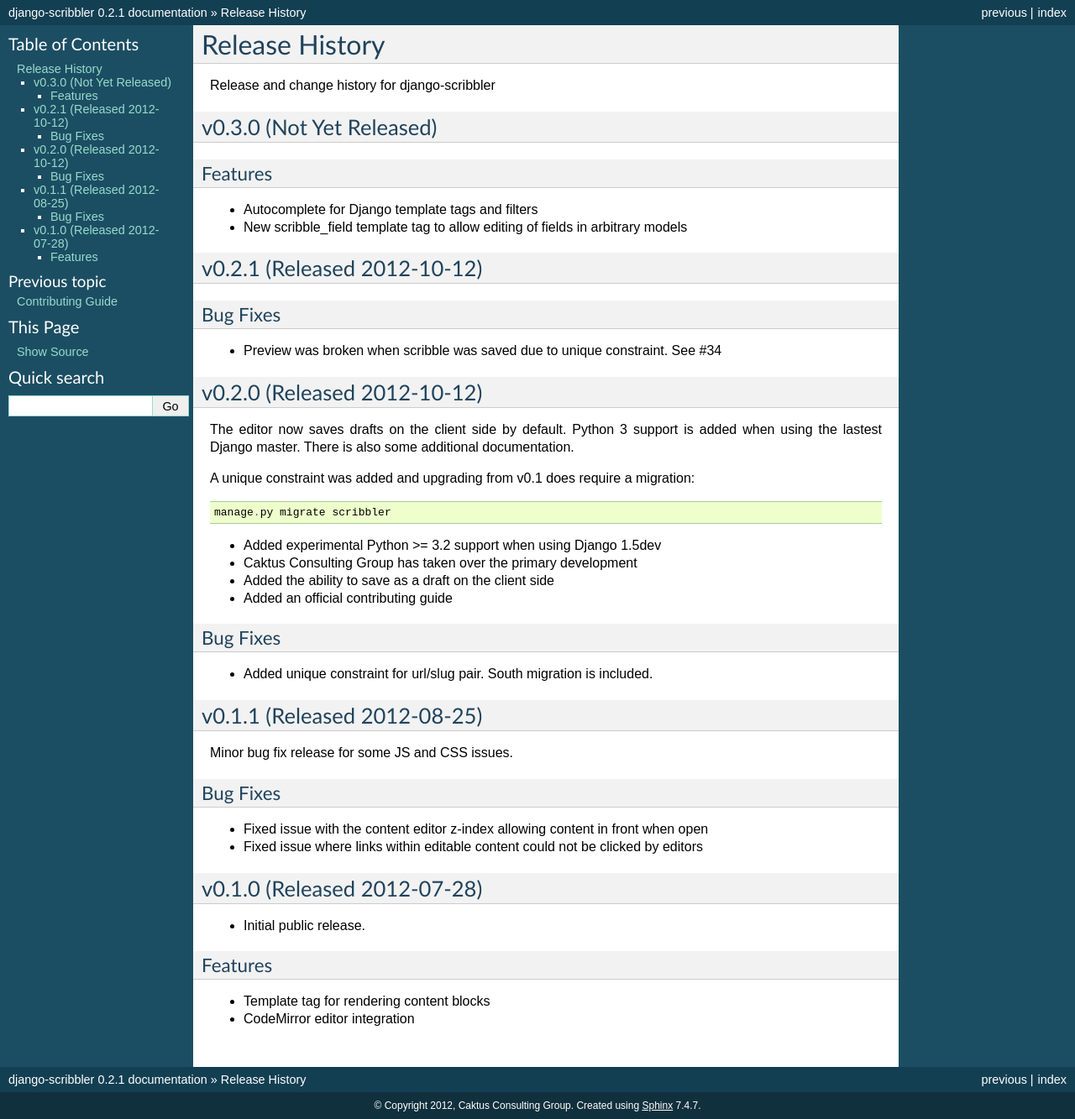
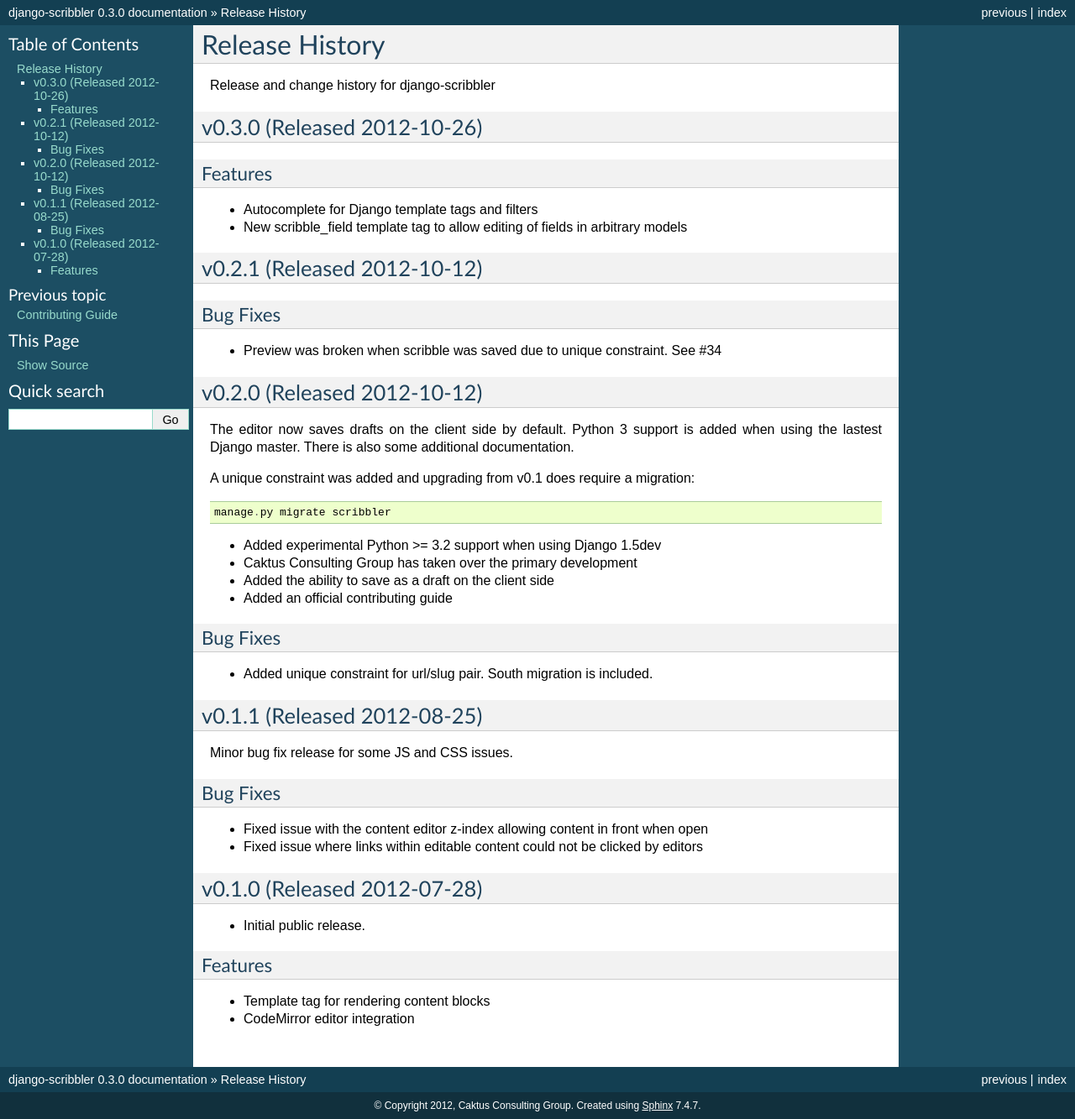
Before and after one commit to caktus/django-scribbler, a Sphinx documentation site: the page built from docs/releases.rst, in a window 1280 px wide. Shown: the whole page at 84% size. Built offline with Sphinx 7.4.7, drawn with Linux system fonts in a browser that asks for light colours.

Commit message:
Set release date and bump the version numbers.

```diff
--- a/docs/conf.py
+++ b/docs/conf.py
@@ -48,9 +48,9 @@
 # built documents.
 #
 # The short X.Y version.
-version = '0.2'
+version = '0.3'
 # The full version, including alpha/beta/rc tags.
-release = '0.2.1'
+release = '0.3.0'
 
 # The language for content autogenerated by Sphinx. Refer to documentation
 # for a list of supported languages.
--- a/docs/releases.rst
+++ b/docs/releases.rst
@@ -3,7 +3,7 @@
 
 Release and change history for django-scribbler
 
-v0.3.0 (Not Yet Released)
+v0.3.0 (Released 2012-10-26)
 ------------------------------------
 
 Features
--- a/scribbler/__init__.py
+++ b/scribbler/__init__.py
@@ -1,4 +1,4 @@
 "django-scribbler is an application for managing snippets of text for a Django website."
 
 
-__version__ = '0.2.1'
+__version__ = '0.3.0'
```
